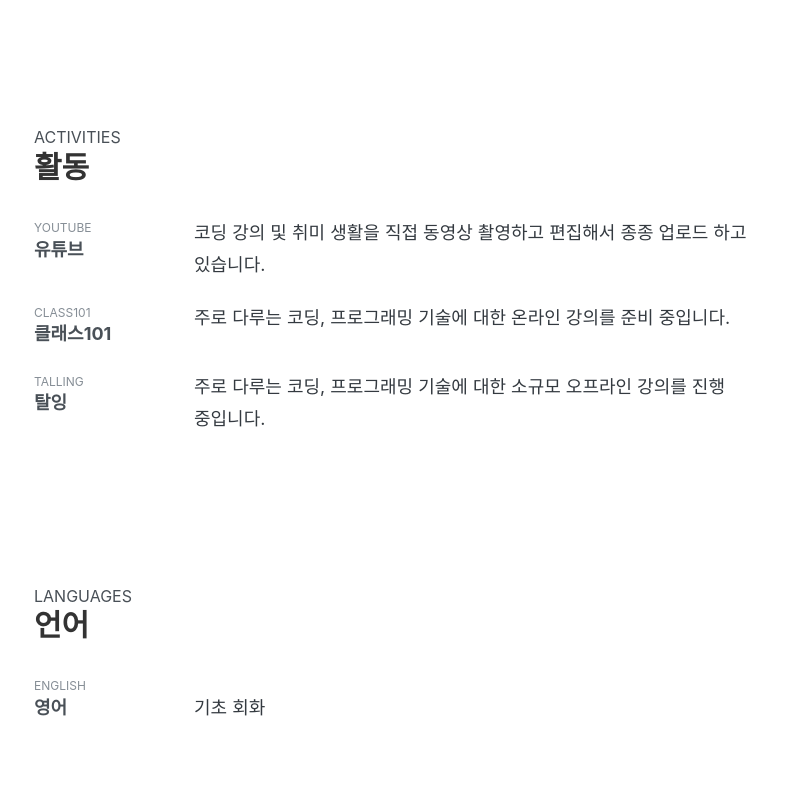
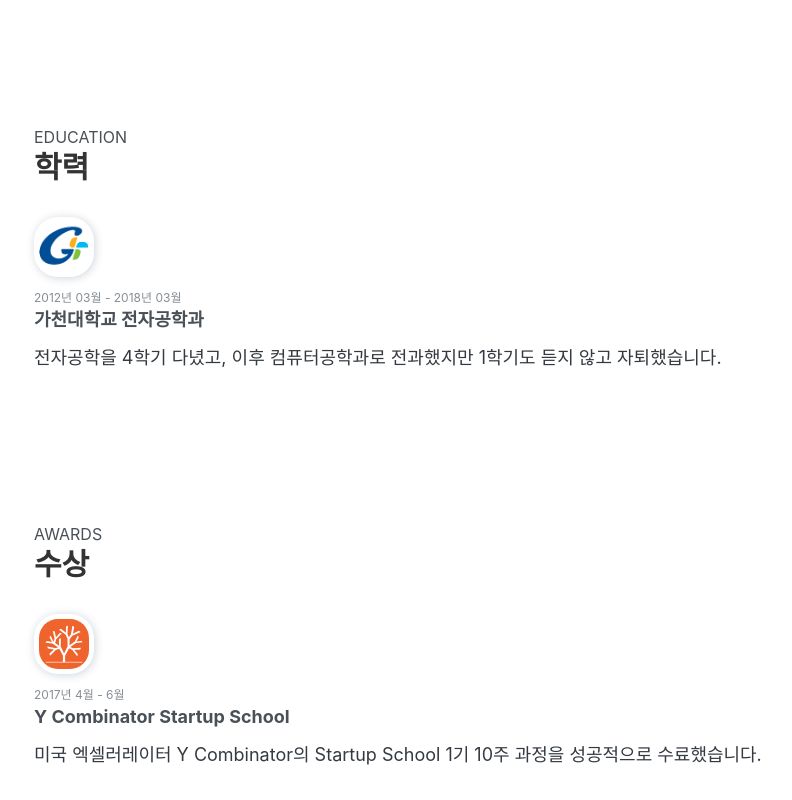
Before and after one commit to peterkimzz/resume, a Nuxt app: page / in a window 1280 px wide. Shown: the part 7980-8780 px from the top of the page, without its empty margins (226-1018 px from the left). Built offline with nearby package versions, Linux system fonts and the light colour scheme.

Commit message:
학력 및 수상 추가

```diff
--- /dev/null
+++ b/components/groups/Awards/index.vue
@@ -0,0 +1,26 @@
+<template>
+  <vue-title-container
+    sub-title="Awards"
+    title="수상">
+    <div>
+      <vue-definition
+        block
+        sub-title="2017년 4월 - 6월"
+        title="Y Combinator Startup School"
+        src="/imgs/startup_school_logo.png">
+        미국 엑셀러레이터 Y Combinator의 Startup School 1기 10주 과정을 성공적으로 수료했습니다.
+      </vue-definition>
+    </div>
+  </vue-title-container>
+</template>
+
+<script>
+import VueTitleContainer from '~/containers/Title'
+import VueDefinition from '~/components/units/Definition'
+export default {
+  components: {
+    VueTitleContainer,
+    VueDefinition
+  }
+}
+</script>
--- /dev/null
+++ b/components/groups/Education/index.vue
@@ -0,0 +1,26 @@
+<template>
+  <vue-title-container
+    sub-title="Education"
+    title="학력">
+    <div>
+      <vue-definition
+        block
+        sub-title="2012년 03월 - 2018년 03월"
+        title="가천대학교 전자공학과"
+        src="/imgs/gachon_logo.png">
+        전자공학을 4학기 다녔고, 이후 컴퓨터공학과로 전과했지만 1학기도 듣지 않고 자퇴했습니다.
+      </vue-definition>
+    </div>
+  </vue-title-container>
+</template>
+
+<script>
+import VueTitleContainer from '~/containers/Title'
+import VueDefinition from '~/components/units/Definition'
+export default {
+  components: {
+    VueTitleContainer,
+    VueDefinition
+  }
+}
+</script>
--- a/components/heads/Resume/index.vue
+++ b/components/heads/Resume/index.vue
@@ -5,6 +5,8 @@
     <vue-skills/>
     <vue-experiences/>
     <vue-projects/>
+    <vue-education/>
+    <vue-awards/>
     <vue-activities/>
     <vue-languages/>
   </div>
@@ -17,6 +19,8 @@
 import VueExperiences from '~/components/groups/Experiences'
 import VueProjects from '~/components/groups/Projects'
 import VueActivities from '~/components/groups/Activities'
+import VueEducation from '~/components/groups/Education'
+import VueAwards from '~/components/groups/Awards'
 import VueLanguages from '~/components/groups/Languages'
 export default {
   components: {
@@ -26,6 +30,8 @@
     VueExperiences,
     VueProjects,
     VueActivities,
+    VueEducation,
+    VueAwards,
     VueLanguages
   }
 }
```
Also changed, not shown: static/imgs/gachon_logo.png (added), static/imgs/startup_school_logo.png (added).
